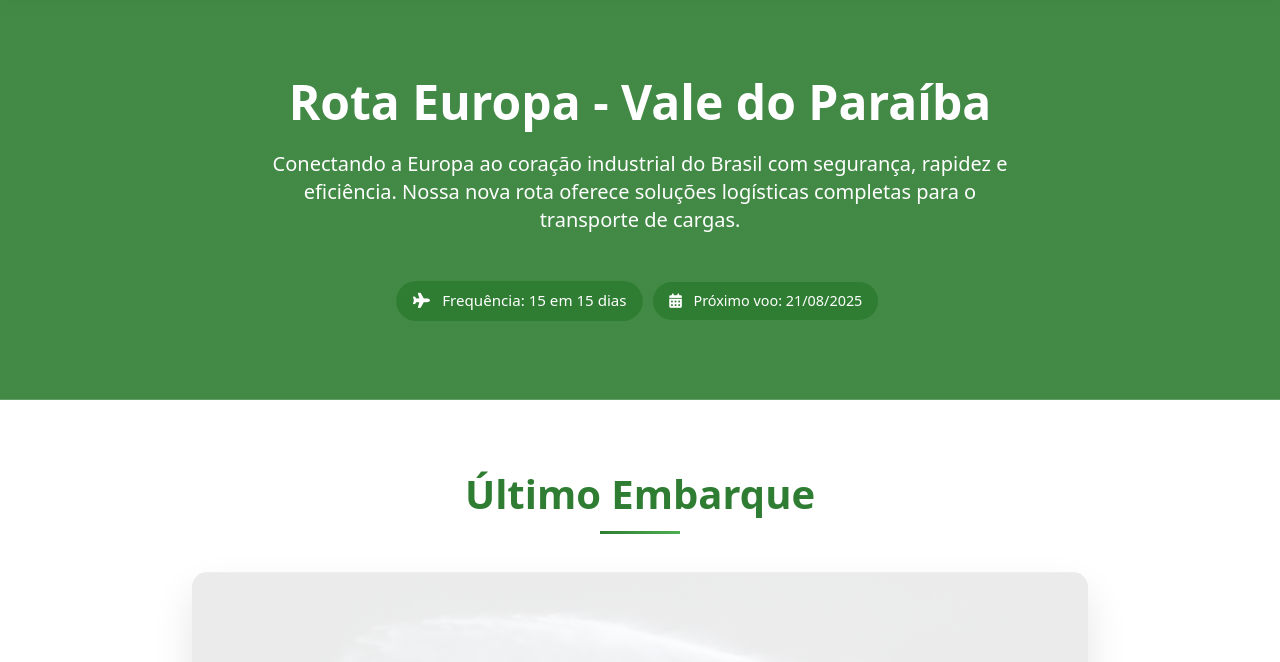
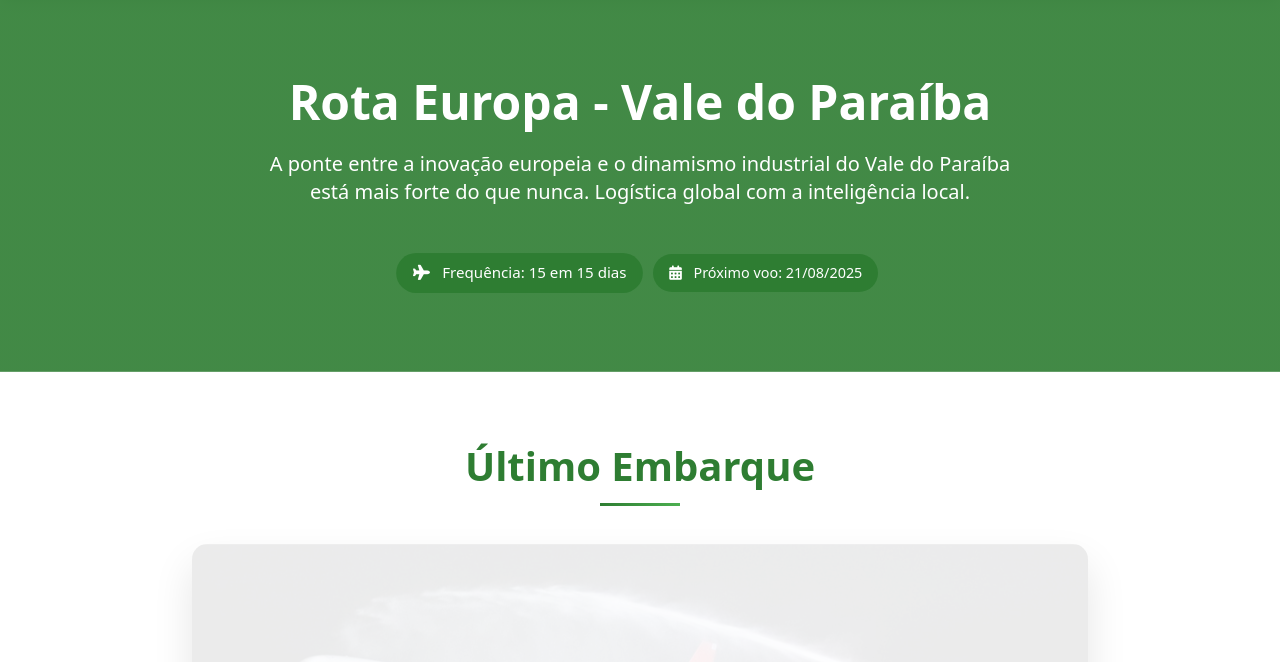
Before and after one commit to PGL-EMBRAER/rota_europa, a plain HTML site: page index.html in a window 1280 px wide. Shown: the part 138-800 px from the top of the page. Drawn offline with nearby package versions, Linux system fonts and the light colour scheme.

Commit message:
Update index.html

```diff
--- a/index.html
+++ b/index.html
@@ -507,8 +507,7 @@
         <div class="container mx-auto px-6 text-center">
             <h2 class="text-5xl font-bold mb-6">Rota Europa - Vale do Paraíba</h2>
             <p class="text-xl mb-8 max-w-3xl mx-auto">
-                Conectando a Europa ao coração industrial do Brasil com segurança, rapidez e eficiência.
-                Nossa nova rota oferece soluções logísticas completas para o transporte de cargas.
+                A ponte entre a inovação europeia e o dinamismo industrial do Vale do Paraíba está mais forte do que nunca. Logística global com a inteligência local.
             </p>
             <div class="flex justify-center items-center space-x-4">
                 <div class="frequency-badge pulse-animation">
```
